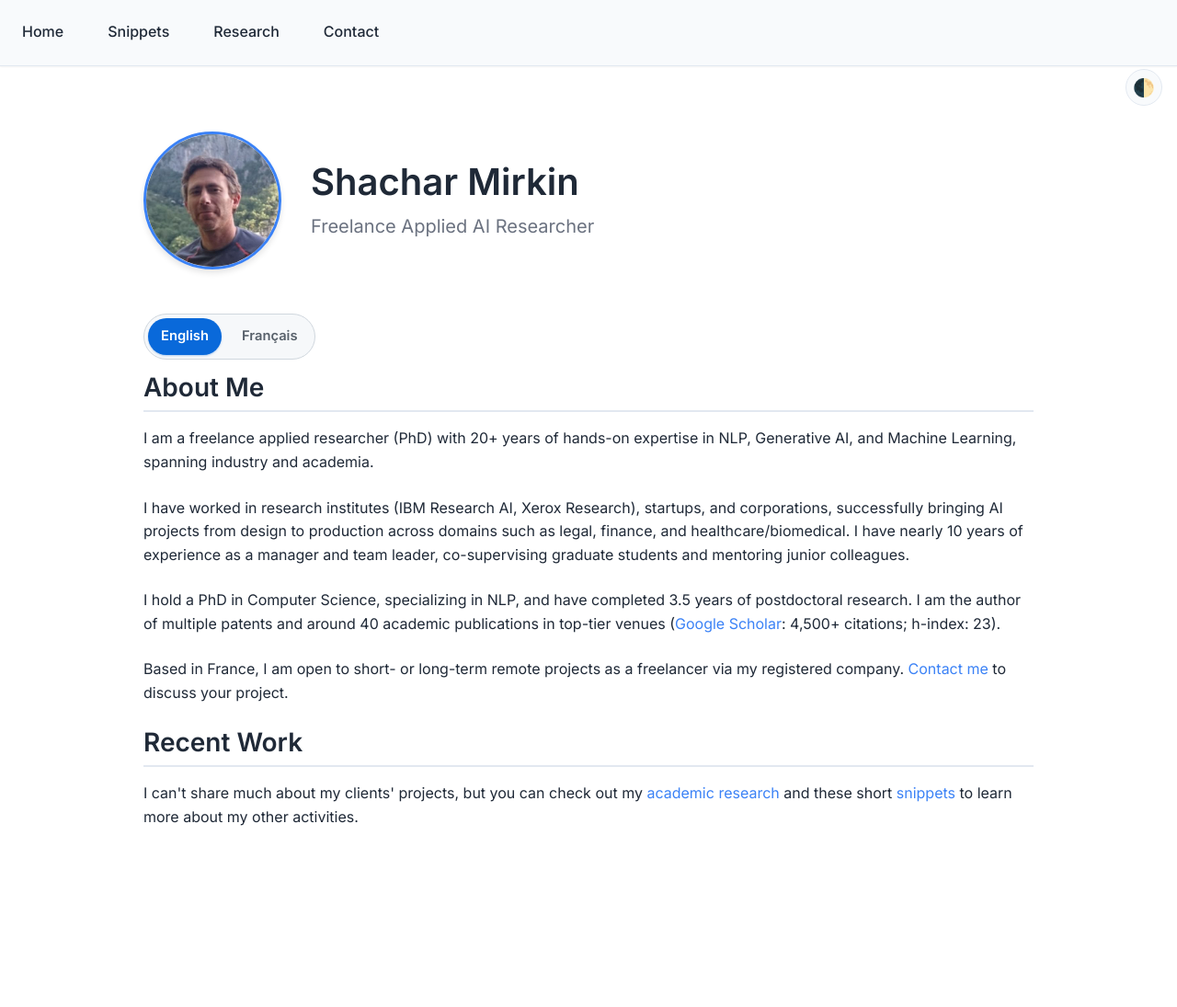
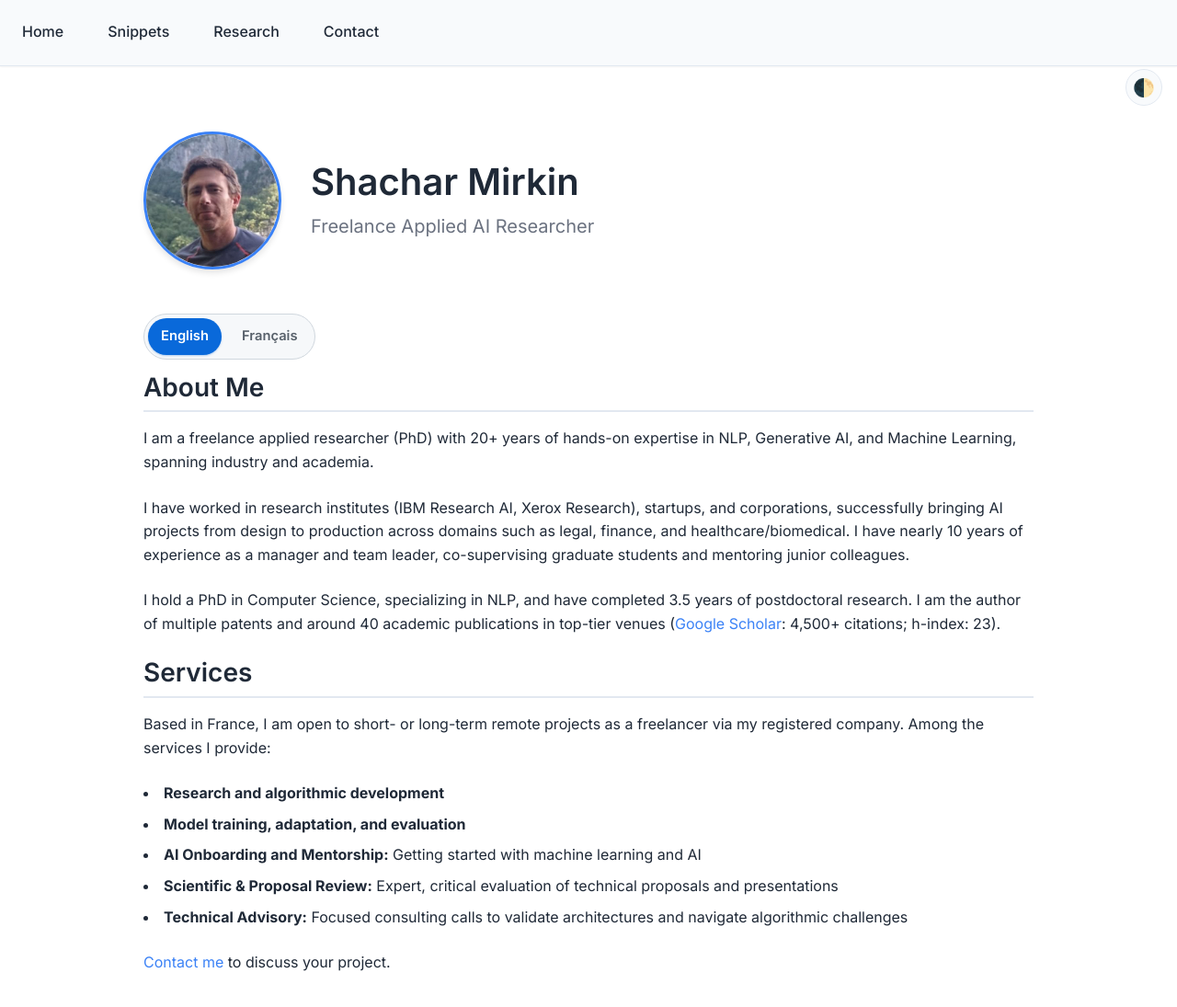
Before and after one commit to shacharmirkin/shacharmirkin.github.io, a Jekyll site: the page built from index.md, in a window 1280 px wide and 1164 px high. Shown: the top 1095 px of the window at 92% size. Built offline with Jekyll 4.4.1, drawn with Linux system fonts in a browser that asks for light colours.

Commit message:
Add Services

```diff
--- a/index.md
+++ b/index.md
@@ -18,14 +18,19 @@ lang: en
             <p>I have worked in research institutes (IBM Research AI, Xerox Research), startups, and corporations, successfully bringing AI projects from design to production across domains such as legal, finance, and healthcare/biomedical. I have nearly 10 years of experience as a manager and team leader, co-supervising graduate students and mentoring junior colleagues.</p>
 
             <p>I hold a PhD in Computer Science, specializing in NLP, and have completed 3.5 years of postdoctoral research. I am the author of multiple patents and around 40 academic publications in top-tier venues (<a href="https://scholar.google.com/citations?user=xsEZbOkAAAAJ&amp;hl=en">Google Scholar</a>: 4,500+ citations; h-index: 23).</p>
-
-            <p>Based in France, I am open to short- or long-term remote projects as a freelancer via my registered company. <a href="{{ '/contact' | relative_url }}">Contact me</a> to discuss your project.</p>
         </div>
 
         <div>
-            <h2>Recent Work</h2>
-            <p>I can't share much about my clients' projects, but you can check out my <a href="{{ '/research' | relative_url }}">academic research</a> and these short <a href="{{ '/snippets' | relative_url }}">snippets</a> to learn more about my other activities.</p>
+            <h2>Services</h2>
+            <p>Based in France, I am open to short- or long-term remote projects as a freelancer via my registered company. Among the services I provide:
+            <ul>
+                <li><strong>Research and algorithmic development</strong></li>
+                <li><strong>Model training, adaptation, and evaluation</strong></li>
+                <li><strong>AI Onboarding and Mentorship:</strong> Getting started with machine learning and AI</li>
+                <li><strong>Scientific & Proposal Review:</strong> Expert, critical evaluation of technical proposals and presentations</li>
+                <li><strong>Technical Advisory:</strong> Focused consulting calls to validate architectures and navigate algorithmic challenges</li>
+            </ul>
+             <a href="{{ '/contact' | relative_url }}">Contact me</a> to discuss your project.</p>
         </div>
     </div>
-
 </div>
```
